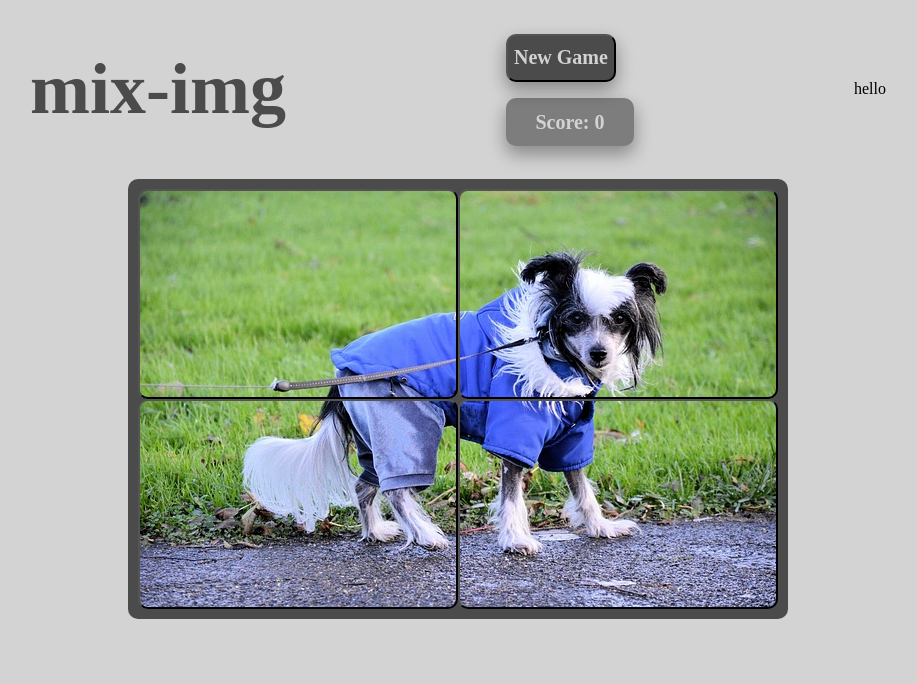
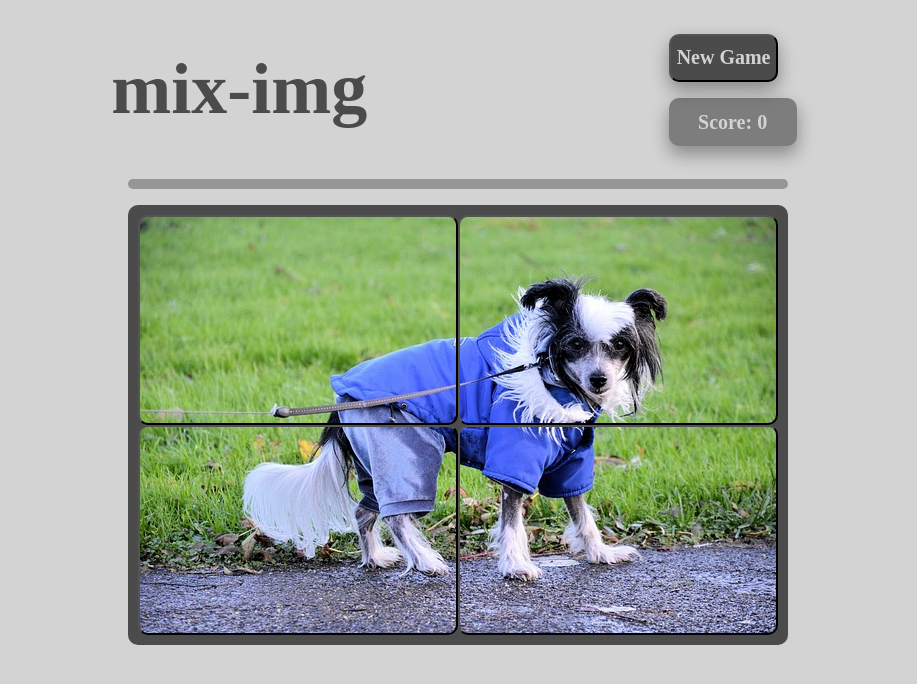
Before and after one commit to CodySelman/react-fifteen, a React (Create React App) app in the folder client/: page / in a window 1280 px wide. Shown: the top 684 px of the page, without its empty margins (182-1099 px from the left). Built offline with nearby package versions, Linux system fonts and the light colour scheme.

Commit message:
Created basic logic to render progress bar in Timer component based upon timeRemainging state property.

```diff
--- a/client/src/Heading.css
+++ b/client/src/Heading.css
@@ -35,3 +35,8 @@
     margin: 0.5rem;
     box-shadow: 0 0.5rem 1rem 0 rgba(0,0,0,0.2), 0 0.5rem 1.25rem 0 rgba(0,0,0,0.19);
 }
+.timer-container {
+    width: 660px;
+    margin: auto;
+    margin-bottom: 1rem;
+}
--- a/client/src/Heading.js
+++ b/client/src/Heading.js
@@ -5,13 +5,17 @@ import Timer from './Timer';
 
 const Heading = props => {
     return(
-        <div className='heading fadeIn'>
-            <h1>mix-img</h1>
-            <div>
-                <button onClick={props.newGame}>New Game</button>
-                <p>Score: {props.score}</p>
+        <div>
+            <div className='heading fadeIn'>
+                <h1>mix-img</h1>
+                <div>
+                    <button onClick={props.newGame}>New Game</button>
+                    <p>Score: {props.score}</p>
+                </div>
             </div>
-            <Timer timeRemaining={props.timeRemaining}/>
+            <div className='timer-container'>
+                <Timer />
+            </div>
         </div>
     );
 };
--- a/client/src/Timer.css
+++ b/client/src/Timer.css
@@ -0,0 +1,5 @@
+.timer {
+    height: 10px;
+    background-color: rgb(150,150,150);
+    border-radius: 10px;
+}
--- a/client/src/Timer.js
+++ b/client/src/Timer.js
@@ -2,11 +2,13 @@ import React from 'react';
 import Proptypes from 'prop-types';
 import './Timer.css';
 
-const Timer = () => {
+const Timer = props => {
+    const width = props.timeRemaining / 6000 * 100;
+    const style = {
+        width: width + '%'
+    }
     return(
-        <div>
-            hello
-        </div>
+        <div className='timer' style={style}></div>
     )
 }
 
```
